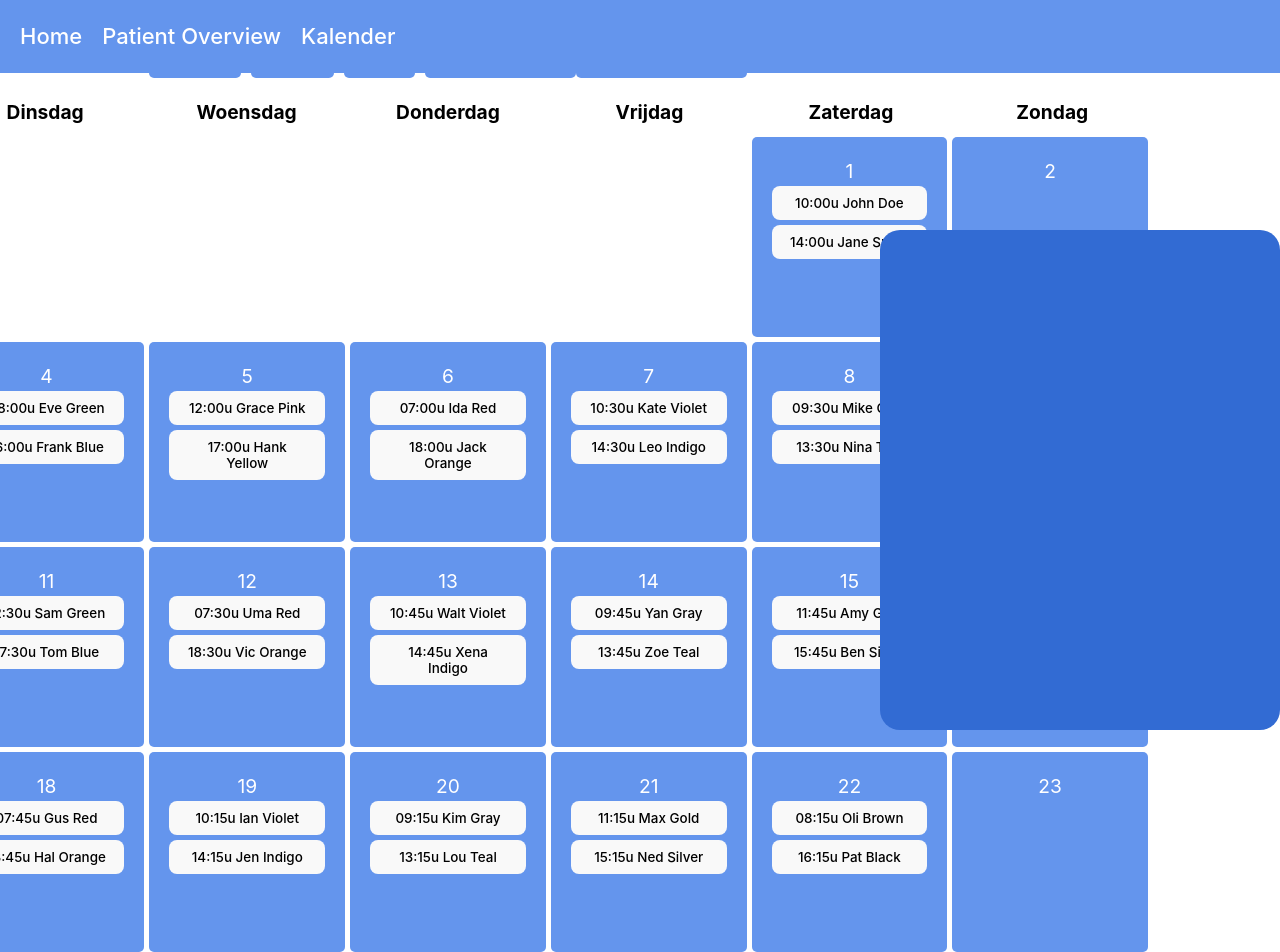
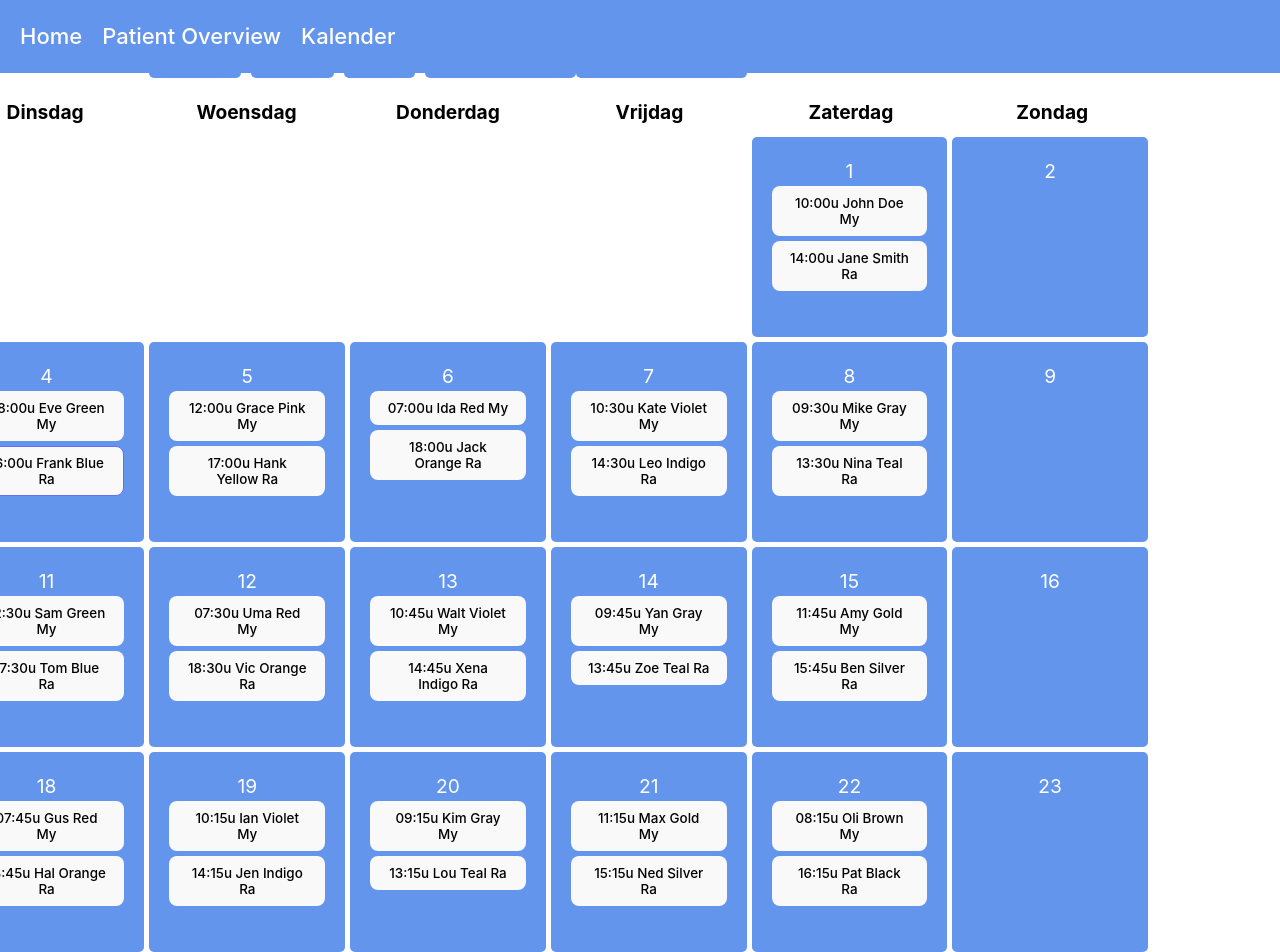
Before and after one commit to ZuydUniversity/B2C6_B2A_Frontend, a React (Vite) app: page /kalender in a window 1280 px wide. Shown: the top 952 px of the page. Built offline with nearby package versions, Linux system fonts and the light colour scheme.

Commit message:
Rounded square right side
adjusted right side square that displays appointment info.

```diff
--- a/src/App.css
+++ b/src/App.css
@@ -739,16 +739,17 @@ Similarly, :nth-child(3n) selects every third element starting from the third on
     color: black; /* Set the text color to black */
 }
 
-
-
 .rounded-square {
-    position: fixed;
-    top: 60%;
-    right: 0;
-    transform: translateY(-50%);
-    width: 400px; /* Adjust width as needed */
-    height: 500px; /* Adjust height as needed */
+    position: absolute; /* Use absolute positioning */
+    top: 50%; /* Position it vertically at 50% */
+    right: 7%; /* Position it 5% from the right edge */
+    transform: translate(50%, -50%); /* Adjust to center it properly */
+    max-width: 300px; /* Set the maximum width */
+    width: auto; /* Allow the width to adjust dynamically */
+    height: auto; /* Allow the height to adjust dynamically */
+    max-height: 80%; /* Set the maximum height */
     background-color: rgb(50, 107, 211);
     border-radius: 20px;
-    z-index: 1000; /* Ensure it's above other content */
+    z-index: 1000;
+    overflow: hidden; /* Prevent content overflow */
 }
--- a/src/routes/Kalender.jsx
+++ b/src/routes/Kalender.jsx
@@ -43,35 +43,35 @@ function Kalender() {
         let dayNumber = 1;
 
         const appointments = {
-            1: ["10:00u John Doe", "14:00u Jane Smith"],
+            1: ["10:00u John Doe My", "14:00u Jane Smith Ra"],
             2: [],
-            3: ["11:00u Carol White", "15:00u Dave Black"],
-            4: ["08:00u Eve Green", "16:00u Frank Blue"],
-            5: ["12:00u Grace Pink", "17:00u Hank Yellow"],
-            6: ["07:00u Ida Red", "18:00u Jack Orange"],
-            7: ["10:30u Kate Violet", "14:30u Leo Indigo"],
-            8: ["09:30u Mike Gray", "13:30u Nina Teal"],
+            3: ["11:00u Carol White My", "15:00u Dave Black Ra"],
+            4: ["08:00u Eve Green My", "16:00u Frank Blue Ra"],
+            5: ["12:00u Grace Pink My", "17:00u Hank Yellow Ra"],
+            6: ["07:00u Ida Red My", "18:00u Jack Orange Ra"],
+            7: ["10:30u Kate Violet My", "14:30u Leo Indigo Ra"],
+            8: ["09:30u Mike Gray My", "13:30u Nina Teal Ra"],
             9: [],
-            10: ["08:30u Quinn Brown", "16:30u Rob Black"],
-            11: ["12:30u Sam Green", "17:30u Tom Blue"],
-            12: ["07:30u Uma Red", "18:30u Vic Orange"],
-            13: ["10:45u Walt Violet", "14:45u Xena Indigo"],
-            14: ["09:45u Yan Gray", "13:45u Zoe Teal"],
-            15: ["11:45u Amy Gold", "15:45u Ben Silver"],
+            10: ["08:30u Quinn Brown My", "16:30u Rob Black Ra"],
+            11: ["12:30u Sam Green My", "17:30u Tom Blue Ra"],
+            12: ["07:30u Uma Red My", "18:30u Vic Orange Ra"],
+            13: ["10:45u Walt Violet My", "14:45u Xena Indigo Ra"],
+            14: ["09:45u Yan Gray My", "13:45u Zoe Teal Ra"],
+            15: ["11:45u Amy Gold My", "15:45u Ben Silver Ra"],
             16: [],
-            17: ["12:45u Ed Green", "17:45u Fay Blue"],
-            18: ["07:45u Gus Red", "18:45u Hal Orange"],
-            19: ["10:15u Ian Violet", "14:15u Jen Indigo"],
-            20: ["09:15u Kim Gray", "13:15u Lou Teal"],
-            21: ["11:15u Max Gold", "15:15u Ned Silver"],
-            22: ["08:15u Oli Brown", "16:15u Pat Black"],
+            17: ["12:45u Ed Green My", "17:45u Fay Blue Ra"],
+            18: ["07:45u Gus Red My", "18:45u Hal Orange Ra"],
+            19: ["10:15u Ian Violet My", "14:15u Jen Indigo Ra"],
+            20: ["09:15u Kim Gray My", "13:15u Lou Teal Ra"],
+            21: ["11:15u Max Gold My", "15:15u Ned Silver Ra"],
+            22: ["08:15u Oli Brown My", "16:15u Pat Black Ra"],
             23: [],
-            24: ["07:15u Tim Red", "18:15u Uma Orange"],
-            25: ["10:55u Val Violet", "14:55u Wes Indigo"],
-            26: ["09:55u Xim Gray", "13:55u Yul Teal"],
-            27: ["11:55u Zed Gold", "15:55u Amy Silver"],
-            28: ["08:55u Ben Brown", "16:55u Carl Black"],
-            29: ["12:55u Dan Green", "17:55u Ed Blue"],
+            24: ["07:15u Tim Red My", "18:15u Uma Orange Ra"],
+            25: ["10:55u Val Violet My", "14:55u Wes Indigo Ra"],
+            26: ["09:55u Xim Gray My", "13:55u Yul Teal Ra"],
+            27: ["11:55u Zed Gold My", "15:55u Amy Silver Ra"],
+            28: ["08:55u Ben Brown My", "16:55u Carl Black Ra"],
+            29: ["12:55u Dan Green My", "17:55u Ed Blue Ra"],
             30: []
         };
 
@@ -133,7 +133,8 @@ function Kalender() {
             startTime,
             endTime,
             patient,
-            staff: 'Dr. Koenen'
+            staff: 'Dr. Koenen',
+            type: patient.endsWith('My') ? 'Myometrie' : patient.endsWith('Ra') ? 'Radiologie' : ''
         });
     };
 
@@ -188,6 +189,9 @@ function Kalender() {
                         <p>Naam patiënt: {selectedAppointment.patient}</p>
                         <p>Tijd afspraak: {selectedAppointment.startTime}u tot {selectedAppointment.endTime}u</p>
                         <p>Medewerker: {selectedAppointment.staff}</p>
+                        {selectedAppointment.type && (
+                            <p>Type Afspraak: {selectedAppointment.type}</p>
+                        )}
                     </div>
                 )}
             </div>
```
